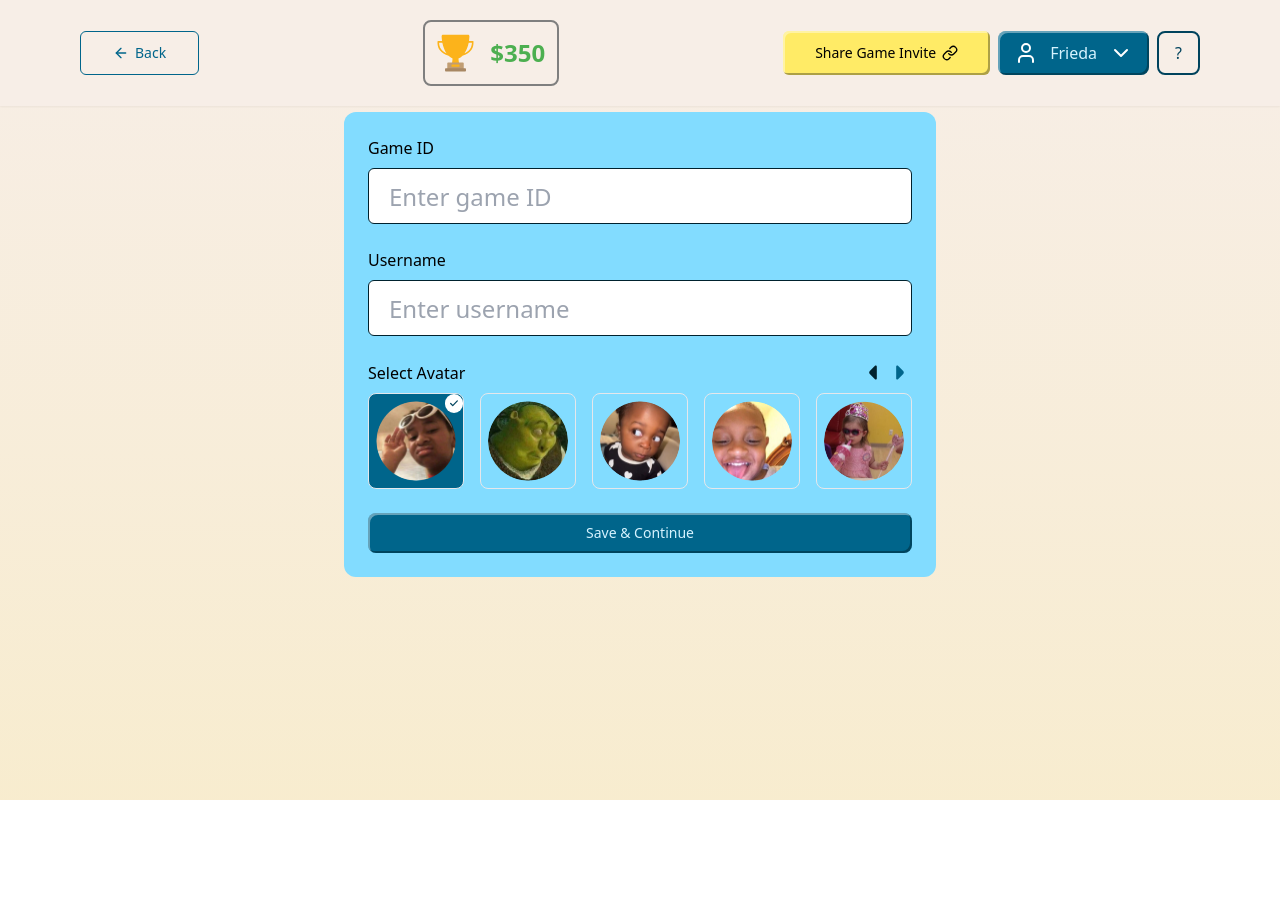
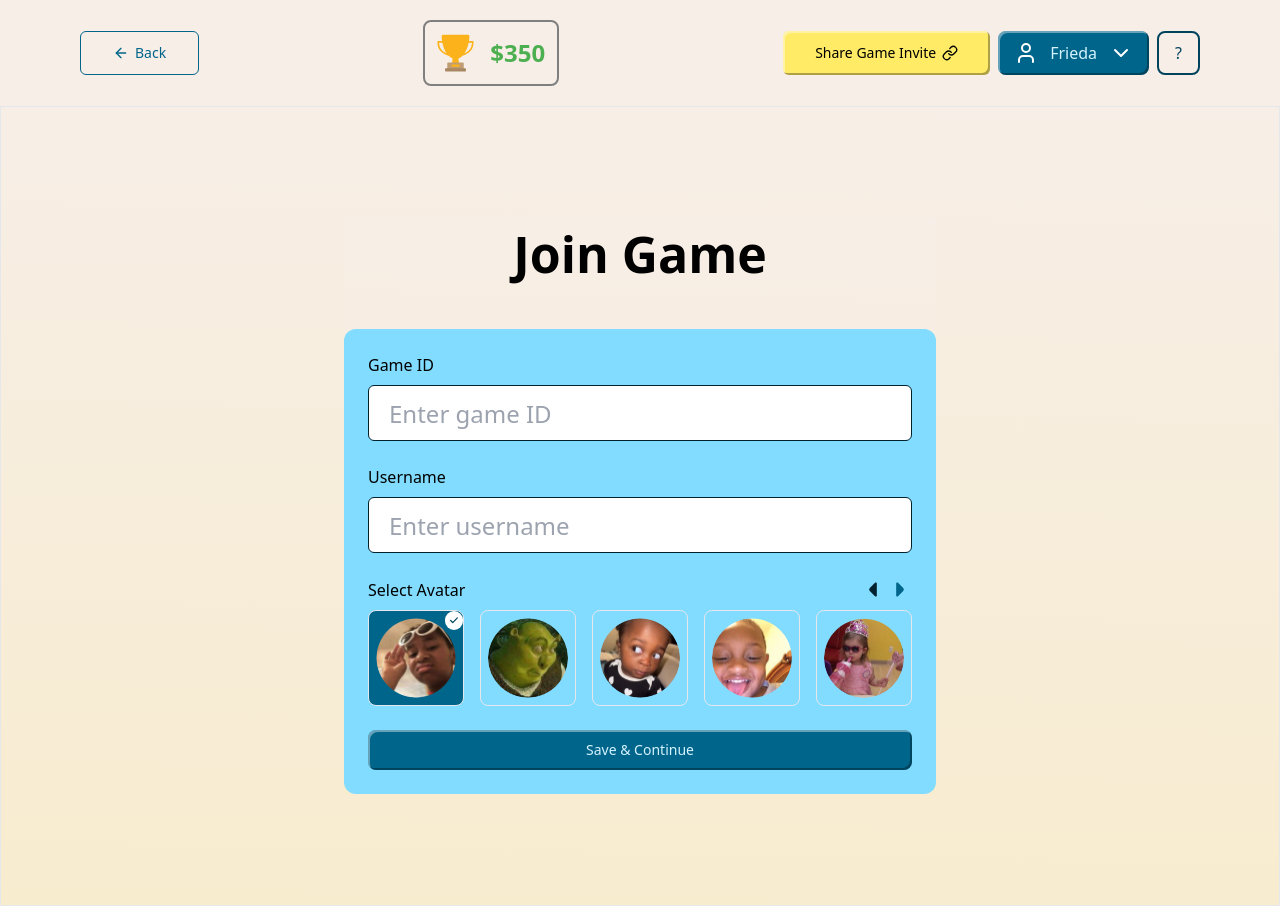
Before and after one commit to msgloriaedwin/STARLIGHT-TESTERS, a Next.js app: page /join in a window 1280 px wide. Before the commit the page ends 800 px from the top, so only its background shows below. Built offline with nearby package versions, Linux system fonts and the light colour scheme.

Commit message:
fixes:destorted fixe

```diff
--- a/app/(gamescreen)/join/page.tsx
+++ b/app/(gamescreen)/join/page.tsx
@@ -22,7 +22,7 @@ const Page = () => {
     avatar9,
   ];
   return (
-    <section className="h-screen w-screen bg-body overflow-y-scroll">
+    <section className="bg-body">
       <div className="flex items-center justify-center">
         <JoinGameForm avatars={avatars} />
       </div>
--- a/app/(gamescreen)/layout.tsx
+++ b/app/(gamescreen)/layout.tsx
@@ -15,7 +15,7 @@ export default function RootLayout({
             handleGoBack={() => {}}
           />
         </section>
-        <div className="flex items-center justify-center bg-body px-4">
+        <div className="flex items-center justify-center bg-body px-5 h-screen border ">
           {children}
         </div>
       </body>
--- a/app/components/navbars/custom-navbars/ForgotPasswordNavbar.tsx
+++ b/app/components/navbars/custom-navbars/ForgotPasswordNavbar.tsx
@@ -8,9 +8,10 @@ export default function ForgotPasswordNavbar() {
     <nav className="bg-white px-4 h-16 py-3 flex items-center justify-center relative">
       <button
         onClick={() => router.back()}
-        className='text-neutral-700 flex items-center border border-primary-400 rounded-md absolute left-4 lg:left-10 top-3 px-3 py-1.5'
+        className="text-neutral-700 flex items-center border border-primary-400 rounded-md absolute left-4 lg:left-10 top-3 px-3 py-1.5"
       >
-        <ArrowLeft className='mr-2 h-4 w-4 text-primary-400' /> <span className="text-primary-400">Back</span>
+        <ArrowLeft className="mr-2 h-4 w-4 text-primary-400" />{" "}
+        <span className="text-primary-400">Back</span>
       </button>
       <button className="md:hidden flex bg-primary-700 px-2 py-1.5 shadow-custom-inset border-[.2px] rounded-[8px] outline-[.2px] absolute right-4 top-2.5">
         <Menu className="text-white" />
--- a/app/components/navbars/custom-navbars/JoinGameNavbar.tsx
+++ b/app/components/navbars/custom-navbars/JoinGameNavbar.tsx
@@ -35,7 +35,7 @@ const JoinGameNavbar = ({ handleShareGameLink }: PageProps) => {
 
   return (
     <div className="w-full">
-      <Navbar className="flex justify-between bg-body z-[995] fixed top-0 left-0">
+      <Navbar className="flex justify-between bg-body z-[995]">
         <div className="flex md:hidden justify-between items-center bg-transparent">
           <CustomButton
             onClick={() => router.back()}
```
Also changed, not shown: 1 other file (tests, documents, lock files or other folders).
